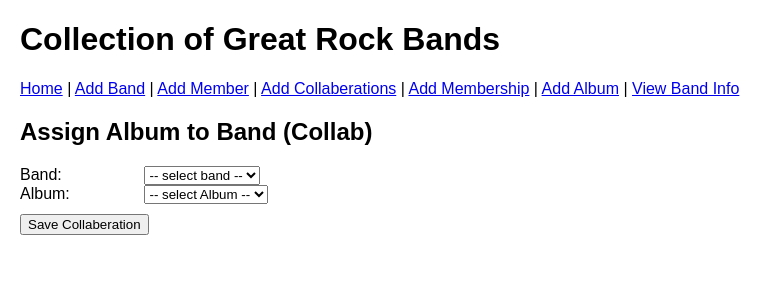
After one commit to MK140611/Rock-Band---MK, a Flask app: page /collab/add in a window 1280 px wide. The commit adds this page. Shown: the top 300 px of the page, without its empty margins (0-782 px from the left). Run offline with Flask 3, Linux system fonts and the light colour scheme.

Commit message:
Working Code?

```diff
--- a/app.py
+++ b/app.py
@@ -63,6 +63,10 @@ class Albums(db.Model):
     ReleaseYear = db.Column(db.Integer)
     collabs = db.relationship('Collabs', backref='albums', lazy=True)
 
+    @property
+    def bands(self):
+        return[collab.band for collab in self.collabs]
+
 
 # ==========================
 # ROUTES
@@ -115,6 +119,12 @@ def add_album():
         )
 
         db.session.add(new_album)
+        db.session.commit()
+
+        selected_band_ids = request.form.getlist('bandid')
+        for band_id in selected_band_ids:
+            collab = Collabs(BandID=band_id, AlbumID=new_album.AlbumID)
+            db.session.add(collab)
         db.session.commit()
 
         return redirect(url_for('index'))
@@ -189,3 +199,31 @@ with app.app_context():
 
 if __name__ == '__main__':
     app.run(debug=True)
+
+
+
+
+@app.route('/collab/add', methods=['GET', 'POST'])
+def add_collabs():
+    bands = Bands.query.all()
+    albums = Albums.query.all()
+    if request.method == 'POST':
+        collabs = Collabs(
+            BandID=request.form.get('bandid'),
+            CollabID=request.form.get('collabid'),
+            AlbumID=request.form.get('albumid')
+        )
+        db.session.add(collabs)
+        db.session.commit()
+        flash('collabs assigned', 'success')
+        return redirect(url_for('view_by_band'))
+    return render_template('add_collabs.html', bands=bands, albums=albums)
+
+
+@app.route('/collabs/delete/<int:id>')
+def delete_collab(id):
+    collab = Collabs.query.get_or_404(id)
+    db.session.delete(collab)
+    db.session.commit()
+    flash('Collaberation removed', 'success')
+    return redirect(url_for('view_by_band'))
--- /dev/null
+++ b/templates/add_collabs.html
@@ -0,0 +1,21 @@
+{% extends "base.html" %}
+{% block content %}
+<h2>Assign Album to Band (Collab)</h2>
+<form method="post">
+  <label>Band:</label>
+  <select name="bandid">
+    <option value="">-- select band --</option>
+    {% for band in bands %}
+    <option value="{{ band.BandID }}">{{ band.BandName }}</option>
+    {% endfor %}
+    </select><br />
+  <label>Album:</label>
+  <select name="albumid">
+    <option value="">-- select Album --</option>
+    {% for album in albums %}
+    <option value="{{ albums.AlbumID }}">{{ album.AlbumTitle }}</option>
+    {% endfor %}
+    </select><br />
+  <button type="submit">Save Collaberation</button>
+</form>
+{% endblock %}
--- a/templates/base.html
+++ b/templates/base.html
@@ -15,8 +15,9 @@
         <a href="{{ url_for('index') }}">Home</a> |
         <a href="{{ url_for('add_band') }}">Add Band</a> |
         <a href="{{ url_for('add_member') }}">Add Member</a> |
+        <a href="{{ url_for('add_collabs') }}">Add Collaberations</a> |
+        <a href="{{ url_for('add_membership') }}">Add Membership</a> |
         <a href="{{ url_for('add_album') }}">Add Album</a> |
-        <a href="{{ url_for('add_membership') }}">Add Membership</a> |
         <a href="{{ url_for('view_by_band') }}">View Band Info</a>
       </nav>
     </header>
--- a/templates/display_by_band.html
+++ b/templates/display_by_band.html
@@ -28,12 +28,12 @@
 
   <h4>Albums</h4>
   <ul>
-    {% for album in band.albums %}
+    {% for collab in band.collabs %}
     <li>
-      <strong>{{ album.AlbumTitle }}</strong> ({{ album.ReleaseYear }})<br>
+      <strong>{{ collab.albums.AlbumTitle }}</strong> ({{ collab.albums.ReleaseYear }})<br>
       <em>Collaborators:</em>
       {% set collaborators = [] %}
-      {% for collaborator in album.bands %}
+      {% for collaborator in collab.albums.bands %}
         {% if collaborator.BandID != band.BandID %}
           {% set _ = collaborators.append(collaborator.BandName) %}
         {% endif %}
```
Also changed, not shown: templates/collabs.html (deleted, +0 -24 lines), readme.md.
